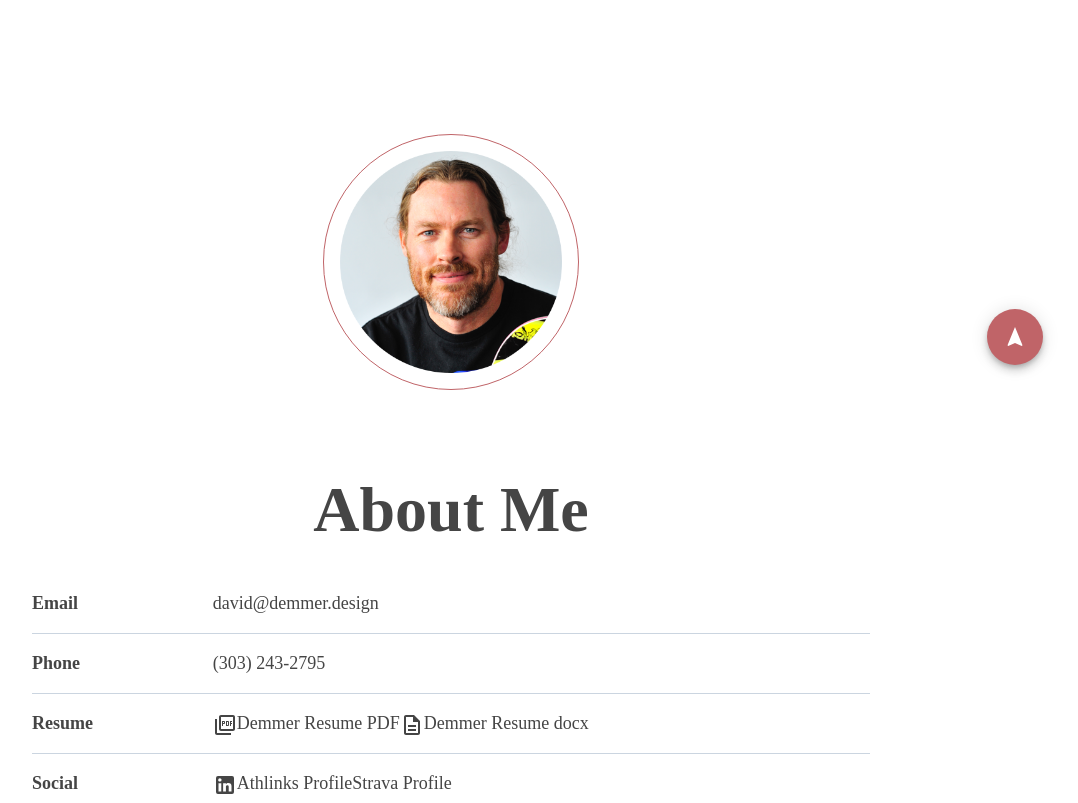
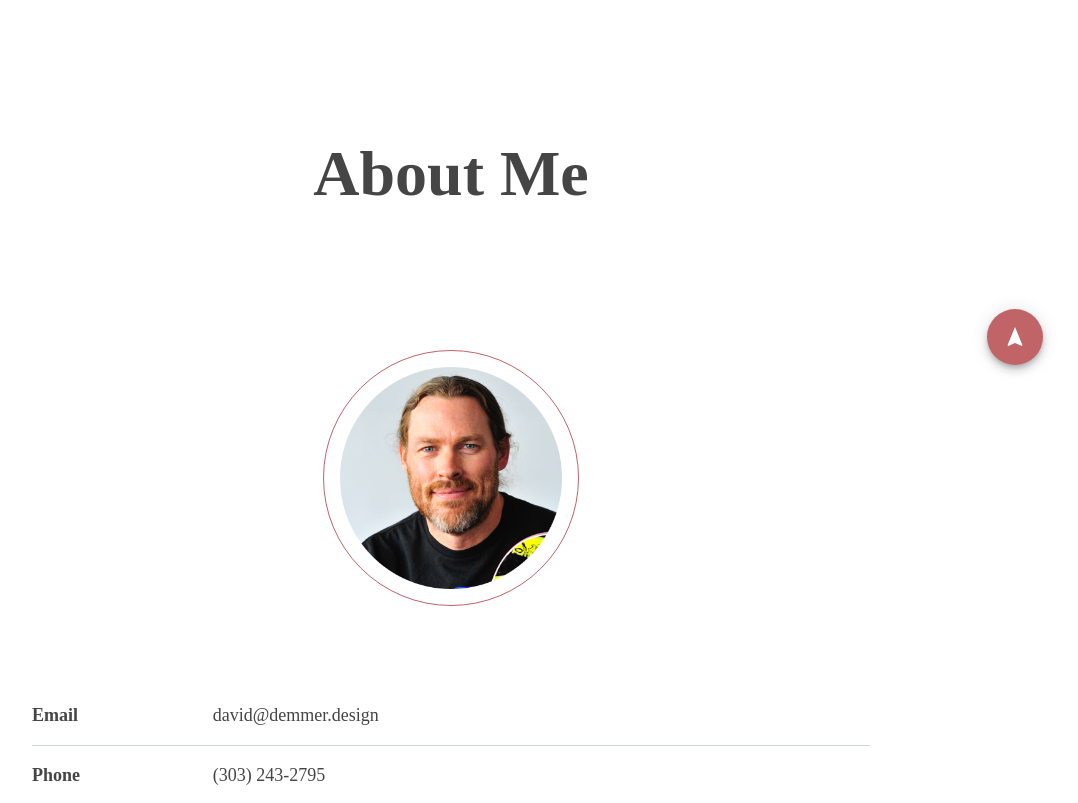
Before and after one commit to ddchili/design, a React (Create React App) app: page /about in a window 1280 px wide. Shown: the part 387-1190 px from the top of the page, without its empty margins (189-1267 px from the left). Built offline with nearby package versions, Linux system fonts and the light colour scheme; a web font is replaced by a local one.

Commit message:
adj img placement

```diff
--- a/src/views/AboutView/index.js
+++ b/src/views/AboutView/index.js
@@ -210,7 +210,14 @@
   const social = props.social ?? ''
   return(
     <div className='w-full md:9/12 lg:w-9/12 align-center text-center mx-auto px-4 my-8'>
-      <h2 className='text-4xl md:text-6xl lg:text-6xl font-semibold my-16 md:my-32 lg:my-8'>{props.title}</h2>
+      <h2 className='text-4xl md:text-6xl lg:text-6xl font-semibold my-16 md:my-32 lg:my-32'>{props.title}</h2>
+      <div className='flex flex-col items-center w-full mb-24'>
+        <div className='border p-4 rounded-full w-64 h-auto avatar'>
+          <div className=''>
+            <img src={profilePhoto}/>
+          </div>
+        </div>
+      </div>
       {/**Table */}
       <div className='w-full text-left mx-auto'>
         <div className='flex flex-row my-4 border-b pb-4 border-gray-400'>
@@ -367,17 +374,6 @@
     )
   }
 
-  const ProfilePhoto = (props) => {
-    return (
-      <div className='flex flex-col items-center w-full mt-24 p-10'>
-        <div className='border p-4 rounded-full w-64 h-auto avatar'>
-          <div className=''>
-            <img src={profilePhoto}/>
-          </div>
-        </div>
-      </div>
-    )
-  }
 
   return (
     <div>
@@ -386,7 +382,6 @@
         workHero='about'/>
       <div className='text-lg'>
         <div className='container mx-auto'>
-          <ProfilePhoto/>
           <ContactDetails
             title='About Me'
             email={<EmailLink/>}
```
